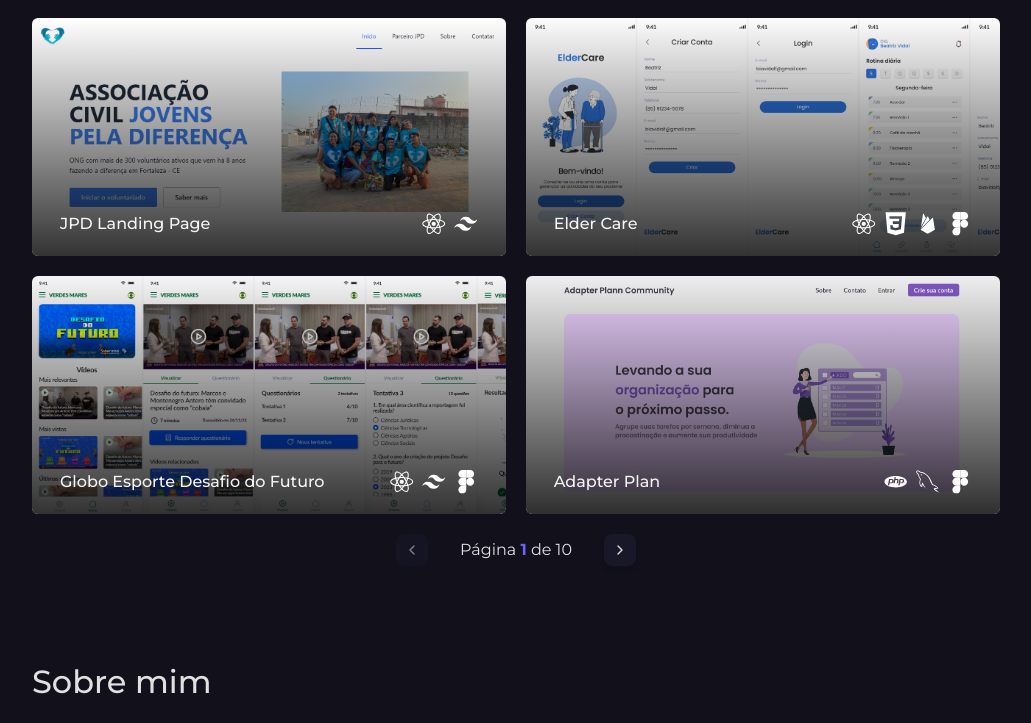
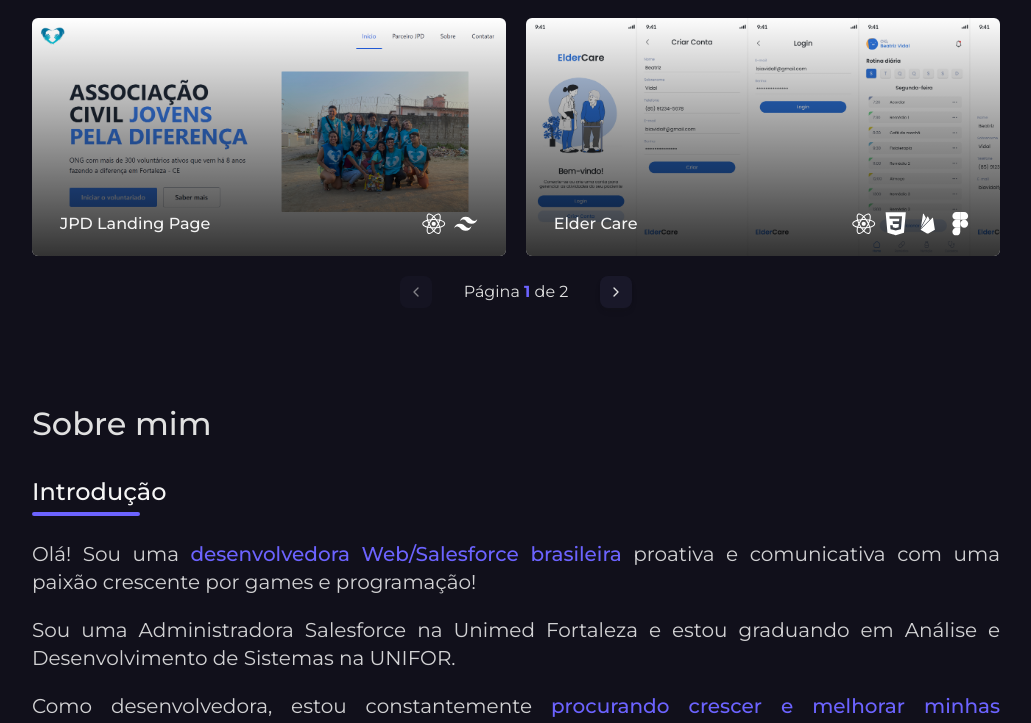
Before and after one commit to biavidalf/beatriz-vidal-portfolio, a React (Vite) app: page / in a window 1280 px wide. Shown: the part 2198-2921 px from the top of the page, without its empty margins (124-1155 px from the left). Built offline with nearby package versions, Linux system fonts and the light colour scheme.

Commit message:
:sparkles: feat: Pagination feature

```diff
--- a/src/components/Pagination/index.jsx
+++ b/src/components/Pagination/index.jsx
@@ -4,21 +4,28 @@
 import { ChevronRight, ChevronLeft } from "lucide-react";
 import { useTranslation } from "react-i18next";
 
-export default function Pagination({ className }) {
+export default function Pagination({
+  currentPage,
+  setCurrentPage,
+  total,
+  className,
+}) {
   const { t } = useTranslation();
 
-  const [active, setActive] = useState(1);
+  const [active, setActive] = useState(currentPage);
 
   const next = () => {
-    if (active === 10) return;
+    if (active === total - 1) return;
 
     setActive(active + 1);
+    setCurrentPage(active + 1);
   };
 
   const prev = () => {
-    if (active === 1) return;
+    if (active === 0) return;
 
     setActive(active - 1);
+    setCurrentPage(active - 1);
   };
 
   return (
@@ -26,20 +33,20 @@
       <IconButton
         size="sm"
         onClick={prev}
-        disabled={active === 1}
+        disabled={active === 0}
         className="bg-bg-purple-dark text-gray-100 focus:bg-bg-purple-hover focus:ring-purple-main"
       >
         <ChevronLeft className="h-4 w-4" />
       </IconButton>
       <Typography color="gray" className="font-normal text-gray-300">
         {t("pagination.page")}{" "}
-        <strong className="text-purple-main">{active}</strong>{" "}
-        {t("pagination.of")} 10
+        <strong className="text-purple-main">{active + 1}</strong>{" "}
+        {t("pagination.of")} {total}
       </Typography>
       <IconButton
         size="sm"
         onClick={next}
-        disabled={active === 10}
+        disabled={active === { total }}
         className="bg-bg-purple-dark text-gray-300 focus:bg-bg-purple-hover focus:ring-purple-main"
       >
         <ChevronRight className="h-4 w-4" />
--- a/src/components/Sections/Contact/index.jsx
+++ b/src/components/Sections/Contact/index.jsx
@@ -22,33 +22,33 @@
 
           <form className="flex flex-col gap-3">
             <label
-              for="userName"
-              class="relative block overflow-hidden rounded border border-transparent bg-[#27243C]/60 px-3 pt-3 shadow-sm  focus-within:ring-1 focus-within:ring-purple-main"
+              htmlFor="userName"
+              className="relative block overflow-hidden rounded border border-transparent bg-[#27243C]/60 px-3 pt-3 shadow-sm  focus-within:ring-1 focus-within:ring-purple-main"
             >
               <input
                 type="text"
                 id="userName"
                 placeholder={t("contact.inputs.name")}
-                class="peer h-8 w-full border-none bg-transparent p-0 placeholder-transparent focus:border-transparent focus:outline-none focus:ring-0 sm:text-sm"
+                className="peer h-8 w-full border-none bg-transparent p-0 placeholder-transparent focus:border-transparent focus:outline-none focus:ring-0 sm:text-sm"
               />
 
-              <span class="absolute start-3 top-3 -translate-y-1/2 text-xs text-gray-400 transition-all peer-placeholder-shown:top-1/2 peer-placeholder-shown:text-sm peer-focus:top-3 peer-focus:text-xs">
+              <span className="absolute start-3 top-3 -translate-y-1/2 text-xs text-gray-400 transition-all peer-placeholder-shown:top-1/2 peer-placeholder-shown:text-sm peer-focus:top-3 peer-focus:text-xs">
                 {t("contact.inputs.name")}
               </span>
             </label>
 
             <label
-              for="userEmail"
-              class="relative block overflow-hidden rounded border border-transparent bg-[#27243C]/60 px-3 pt-3 shadow-sm  focus-within:ring-1 focus-within:ring-purple-main"
+              htmlFor="userEmail"
+              className="relative block overflow-hidden rounded border border-transparent bg-[#27243C]/60 px-3 pt-3 shadow-sm  focus-within:ring-1 focus-within:ring-purple-main"
             >
               <input
                 type="email"
                 id="userEmail"
                 placeholder={t("contact.inputs.email")}
-                class="peer h-8 w-full border-none bg-transparent p-0 placeholder-transparent focus:border-transparent focus:outline-none focus:ring-0 sm:text-sm"
+                className="peer h-8 w-full border-none bg-transparent p-0 placeholder-transparent focus:border-transparent focus:outline-none focus:ring-0 sm:text-sm"
               />
 
-              <span class="absolute start-3 top-3 -translate-y-1/2 text-xs text-gray-400 transition-all peer-placeholder-shown:top-1/2 peer-placeholder-shown:text-sm peer-focus:top-3 peer-focus:text-xs">
+              <span className="absolute start-3 top-3 -translate-y-1/2 text-xs text-gray-400 transition-all peer-placeholder-shown:top-1/2 peer-placeholder-shown:text-sm peer-focus:top-3 peer-focus:text-xs">
                 {t("contact.inputs.email")}
               </span>
             </label>
--- a/src/components/Sections/Projects/index.jsx
+++ b/src/components/Sections/Projects/index.jsx
@@ -1,4 +1,4 @@
-import { useState } from "react";
+import { useRef, useState } from "react";
 
 import { SectionTitle, TextHighlight } from "../../Text";
 import ProjectsFilter from "./ProjectsFilter";
@@ -19,9 +19,14 @@
     setOpenRight(true);
   };
 
+  // Pagination
+  const perPage = 4;
+  const totalPages = Math.ceil(Object.keys(projects).length / perPage);
+  const [currentPage, setCurrentPage] = useState(0);
+
   return (
     <section id="projects" className="flex flex-col gap-8 py-24 sm:py-0">
-      <div className="space-y-3">
+      <div id="filter" className="space-y-3">
         <SectionTitle content={t("projects.title")} className="mb-1" />
         <p className="text-justify text-lg text-gray-100/75 lg:text-xl">
           <Trans i18nKey="projects.description">
@@ -43,19 +48,25 @@
         <ProjectsFilter />
 
         <div className="flex w-full flex-col items-center gap-y-5 *:flex-1 lg:flex-row lg:flex-wrap lg:justify-between *:lg:w-[49%] *:lg:flex-none">
-          {Object.entries(projects).map(([key, project]) => {
+          {Object.values(projects)
+            .slice(currentPage * perPage, perPage * currentPage + 4)
+            .map((project, index) => {
               return (
                 <Project
-                key={key}
+                  key={index}
                   openView={openDrawerRight}
                   project={project}
-                idInList={key}
+                  idInList={index}
                 />
               );
             })}
         </div>
 
-        <Pagination />
+        <Pagination
+          currentPage={currentPage}
+          setCurrentPage={setCurrentPage}
+          total={totalPages}
+        />
       </div>
 
       {currentProject != null && (
--- a/src/index.css
+++ b/src/index.css
@@ -1,6 +1,10 @@
 @tailwind base;
 @tailwind components;
 @tailwind utilities;
+
+html{
+  scroll-behavior: smooth;
+}
 
 body {
   @apply bg-bg-main text-gray-100;
--- a/src/locales/en/projects.json
+++ b/src/locales/en/projects.json
@@ -115,6 +115,38 @@
       "images": ["landing.png"],
       "coverUrl": "landing.png",
       "type": "web"
+    },
+    "desafioFuturo2": {
+      "id": "desafioFuturo",
+      "title": "Globo Esporte Desafio do Futuro",
+      "fullTitle": "Globo Esporte - Desafio do Futuro",
+      "description": [
+        "The winning application from the latest episode of the Desafio do Futuro (Future Challenge), a program on Globo Esporte, aired on a specific date.",
+        "The challenge involved designing and implementing the front-end for an application that lists Globo Esporte videos. Each video was required to have an information section and a questionnaire section.",
+        "The dynamic involved working with presenters to complete the challenge and defend the application.",
+        "Prototyping was done using Figma, and development was carried out in React.js."
+      ],
+      "stack": ["react", "tailwind", "figma"],
+      "github": "https://github.com/biavidalf/elder-care",
+      "images": ["desafioFuturo.png"],
+      "coverUrl": "desafioFuturo.png",
+      "type": "web"
+    },
+    "adapterPlan2": {
+      "id": "adapterPlan",
+      "title": "Adapter Plan",
+      "fullTitle": "Adapter Plan - Weekly Planner",
+      "description": [
+        "Weekly planner with a simple and intuitive interface, featuring pastel colors and an absence of hours to convey tranquility.",
+        "Login system and task CRUD (Create, Read, Update, Delete).",
+        "Developed in a group during the informatics technical course in 2019.",
+        "Prototyping done using Figma and development in PHP, MySql, and pure CSS."
+      ],
+      "stack": ["php", "mysql", "figma"],
+      "github": "https://github.com/biavidalf/weekly-planner",
+      "images": ["landing.png"],
+      "coverUrl": "landing.png",
+      "type": "web"
     }
   }
 }
--- a/src/utils/resetScrollPosition.jsx
+++ b/src/utils/resetScrollPosition.jsx
@@ -1,4 +1,5 @@
 export const resetScrollPosition = (element) => {
+  console.log(element);
   element.current.scrollTo({
     top: 0,
     behavior: "smooth",
```
Also changed, not shown: src/components/Sections/Projects/ProjectsFilter/index.jsx (+6 -3 lines). Lines whose indentation alone changed are shown as unchanged.
